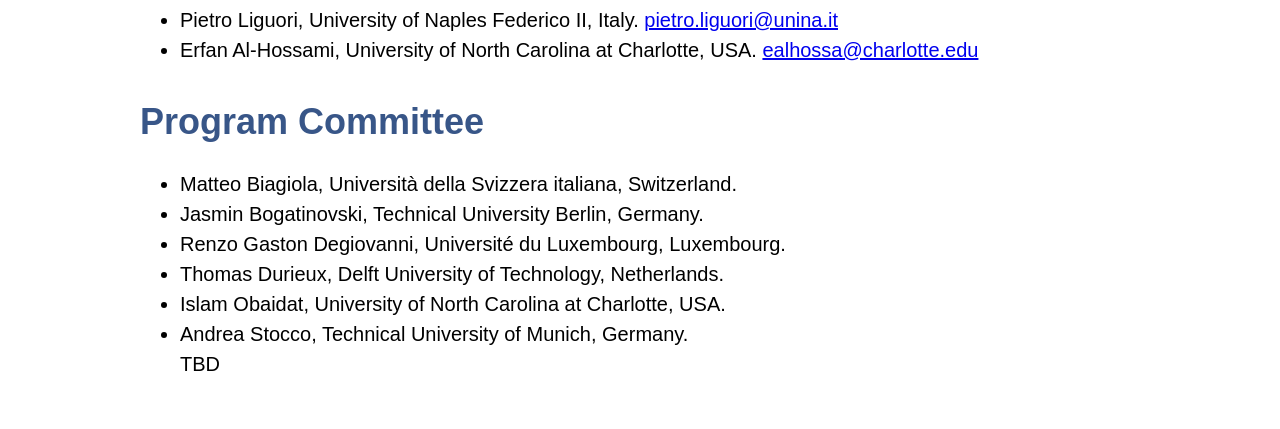
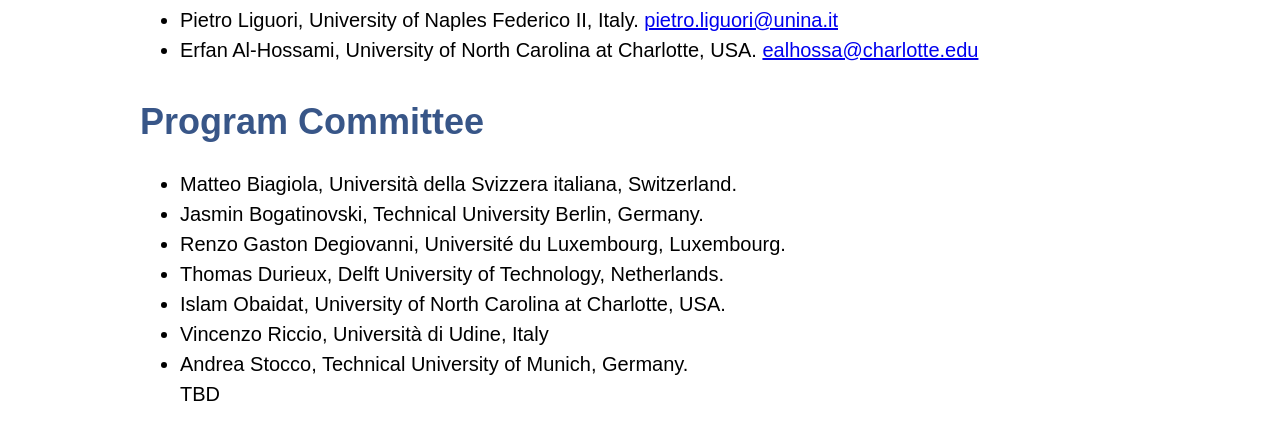
Before and after one commit to resaise/2023, a plain HTML site: page committee.html in a window 1280 px wide. Shown: the part 649-1078 px from the top of the page. Before the commit the page ends 1048 px from the top, so only its background shows below. Drawn offline with Linux system fonts and the light colour scheme.

Commit message:
committee

```diff
--- a/committee.html
+++ b/committee.html
@@ -176,6 +176,7 @@
         <li>Renzo Gaston Degiovanni, Université du Luxembourg, Luxembourg.</li>
         <li>Thomas Durieux, Delft University of Technology, Netherlands.</li>
         <li>Islam Obaidat, University of North Carolina at Charlotte, USA. </li>
+        <li>Vincenzo Riccio, Università di Udine, Italy</li>
         <li>Andrea Stocco, Technical University of Munich, Germany.</li>
         TBD
 
```
